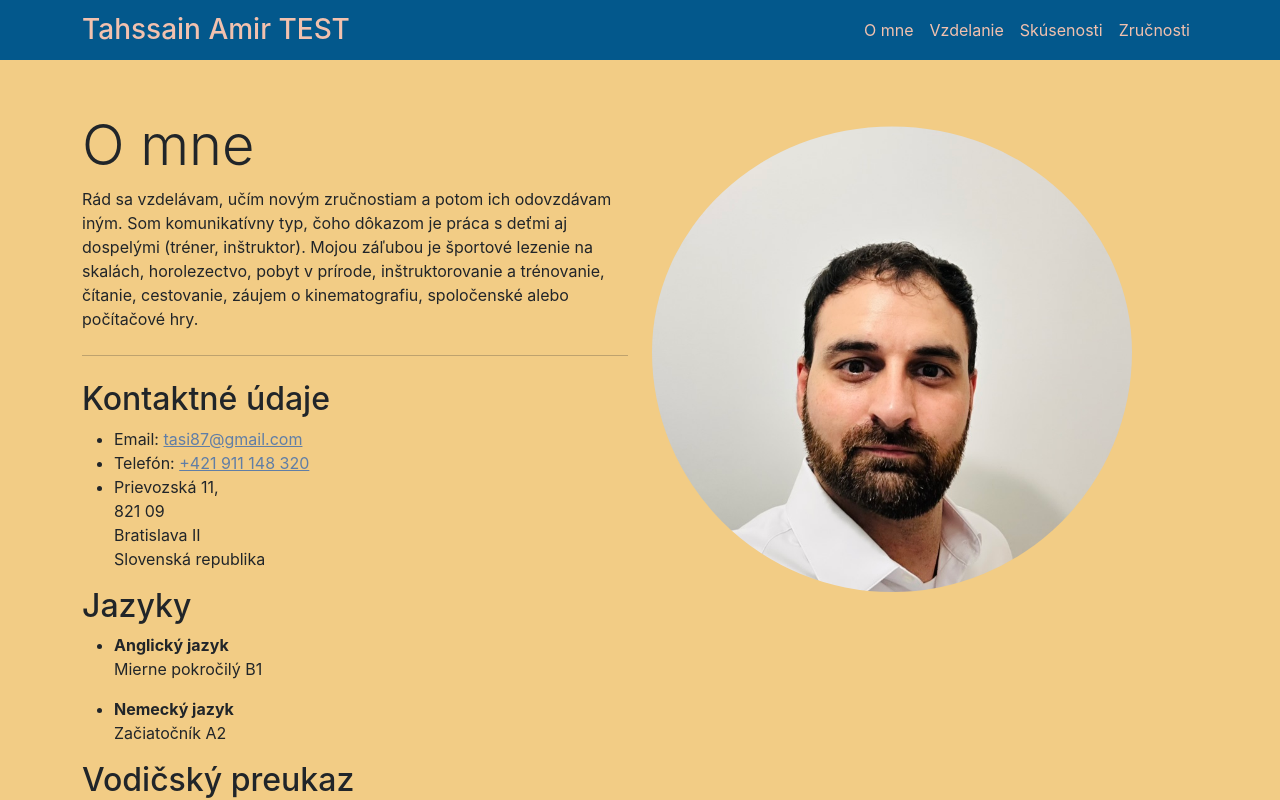
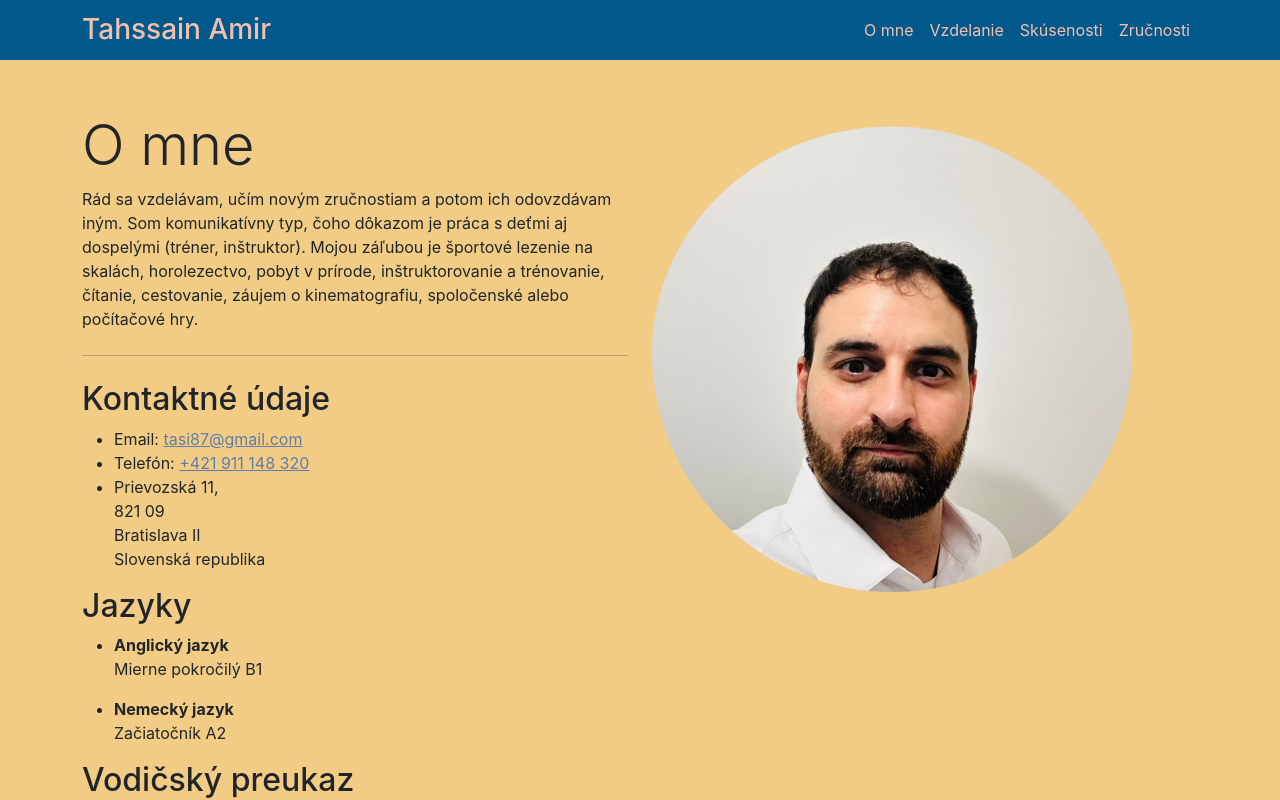
Before and after one commit to Tasi87/zivotopis_v1, a React (Create React App) app: page / in a window 1280 px wide. Shown: the top 800 px of the page. Built offline with nearby package versions, Linux system fonts and the light colour scheme.

Commit message:
Remove TEST

```diff
--- a/src/Components/Navigation.js
+++ b/src/Components/Navigation.js
@@ -7,7 +7,7 @@ const Navigation = () => {
 				<section className="container">
 					<div className="navbar-brand">
 						<h3 className='nav-text my-0'>
-							Tahssain Amir TEST
+							Tahssain Amir
 						</h3>
 					</div>
 
```
